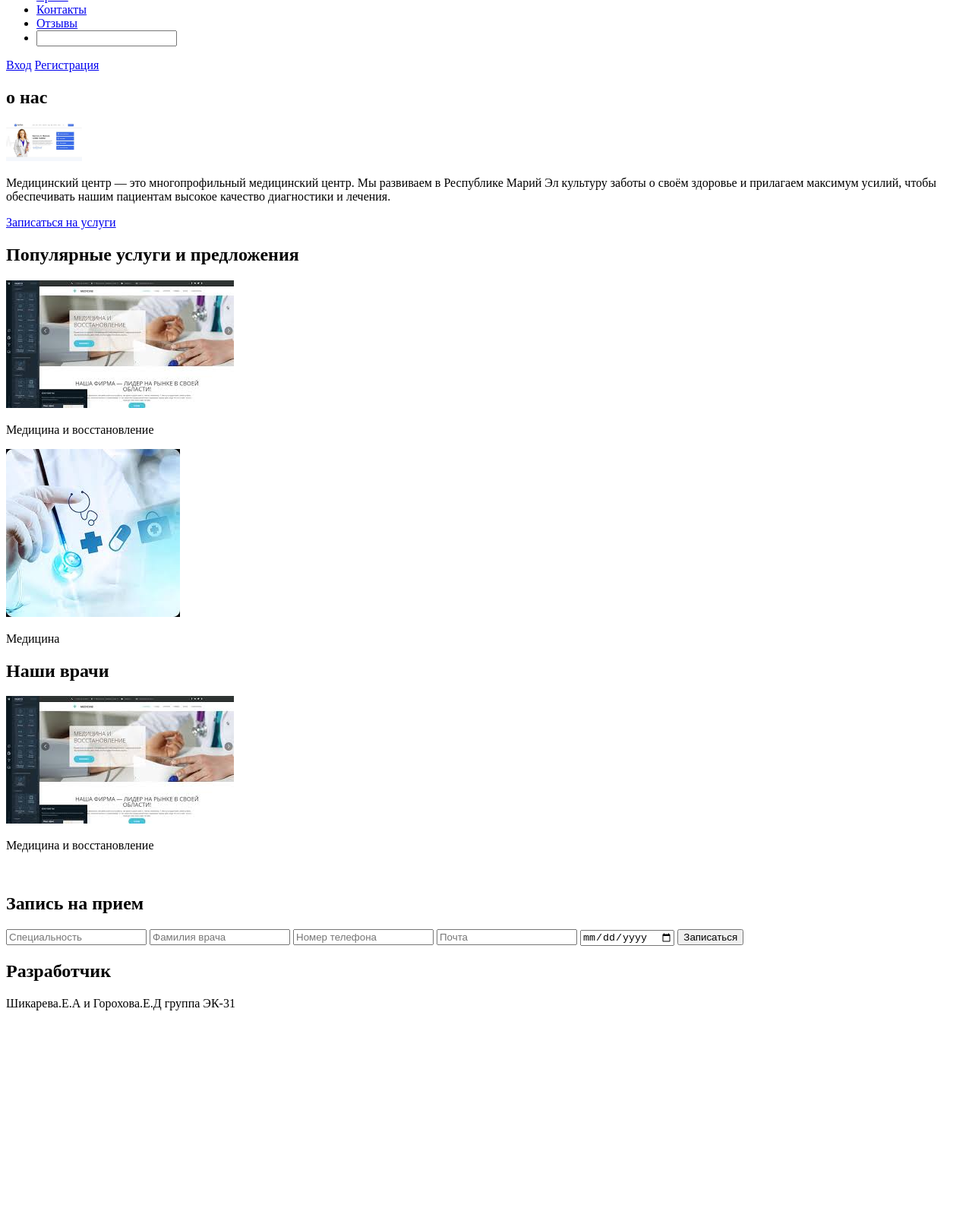
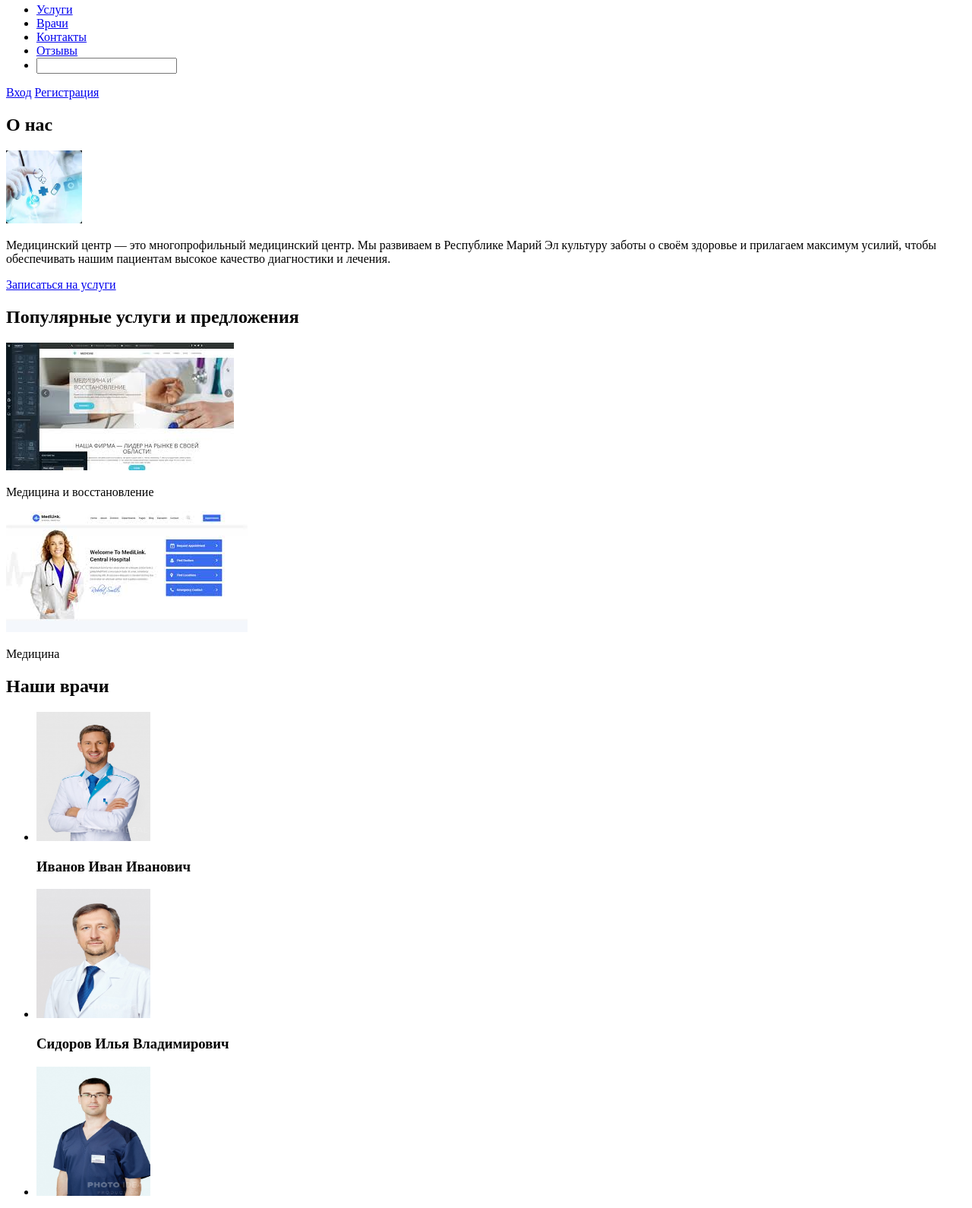
Before and after one commit to KatyaShikareva44/Health-care, a plain HTML site: page index.html in a window 1280 px wide. Shown: the part 74-1664 px from the top of the page at 76% size. Before the commit the page ends 1420 px from the top, so only its background shows below. Drawn offline with Linux system fonts and the light colour scheme.

Commit message:
Add files via upload

```diff
--- a/index.html
+++ b/index.html
@@ -7,7 +7,9 @@
 </head>
 <body>
     <header class="header">
-        <div><a href="#">Логотип</a></div>
+        <div><a href="#"> <img class="services__image" src="images/logo.avif" alt="Логотип" width="50" height="50"></a>
+
+        </div>
         <nav class="header__menu">
             <ul class="menu">
                 <li class="menu__item"><a class="menu__link" href="#">Услуги</a></li>
@@ -22,21 +24,21 @@
     </header>
     <main class="main">
         <section class="about">
-            <h2 class="about__title">о нас</h2>
-            <img class="about__image" src="images/Без названия.jpg" alt="" width="100">
+            <h2 class="about__title">О нас</h2>
+            <img class="about__image" src="images/Medicalcenter.jpg" alt="" width="100">
             <p>Медицинский центр — это многопрофильный медицинский центр. Мы развиваем в Республике Марий Эл культуру заботы о своём здоровье и прилагаем максимум усилий, чтобы обеспечивать нашим пациентам высокое качество диагностики и лечения.</p>
-            <a class="about__link" href="#">Записаться на услуги</a>
+            <a class="about__link" href="services.html">Записаться на услуги</a>
 
 
         </section>
         <section class="services">
             <h2 class="services__title">Популярные услуги и предложения</h2>
             <div class="services__group">
-                <img class="services__image" src="images/Без названия (2).jpg" alt="">
+                <img class="services__image" src="images/Medicineandrecovery.jpg" alt="">
                 <p class="services__text">Медицина и восстановление</p>
             </div>
             <div class="services__group">
-                <img class="services__image" src="images/Без названия (1).jpg" alt="">
+                <img class="services__image" src="images/Medicine.jpg" alt="">
                 <p class="services__text">Медицина</p>
             </div>
 
@@ -44,20 +46,27 @@
         </section>
         <section class="doctors">
             <h2 class="services__title">Наши врачи</h2>
-            <div class="services__group">
-                <img class="services__image" src="images/Без названия (2).jpg" alt="">
-                <p class="services__text">Медицина и восстановление</p>
-            </div>
-            <div>
-                <img src="" alt="">
-            </div>
+            <ul>
+                <li>
+                    <img src="images/doctor1.jpg" alt="Наши врачи" width="150" height="170">
+                    <h3>Иванов Иван Иванович</h3>
+                </li>
+                <li>
+                    <img src="images/doctor2.jpg" alt="Наши врачи" width="150" height="170">
+                    <h3>Сидоров Илья Владимирович</h3>
+                </li>
+                <li>
+                    <img src="images/doctor3.jpg" alt="Наши врачи" width="150" height="170">
+                    <h3>Петров Владимир Иванович</h3>
+                </li>
+            </ul>
         </section>
         <section>
             <form action="/">
                 <h1>Запись на прием</h1>
                 <input type="text" name="speciality" placeholder="Специальность" required>
                 <input type="text" name="surname" placeholder="Фамилия врача" required>
-                <input type="tell" name="phone" placeholder="Номер телефона" required>
+                <input type="number" name="phone" placeholder="Номер телефона" required>
                 <input type="email" name="post" placeholder="Почта" required>
                 <input type="date" name="date" required>
                 <button>Записаться</button>
--- a/styles/style.css
+++ b/styles/style.css
@@ -1,5 +1,5 @@
 .header{
-    background-color: aqua;
+    background-color: rgb(0, 89, 255);
     color: blueviolet;
 }
 .footer{
@@ -9,6 +9,12 @@
     color: blueviolet;
 }
 
-@font-face{
-    font-family: ;
+@font-face {
+    font-family: "Poppins";
+    src: url("../fonts/Poppins-Regular.woff2") format("woff2");
+    font-weight: normal;
 }
+
+body{
+    font-family: "Poppins";
+}
```
Also changed, not shown: services.html (+10 -5 lines), fonts/Poppins-Bold.woff2 (added), fonts/Poppins-Light.woff2 (added), fonts/Poppins-Regular.woff2 (added), images/Logo.avif (added), images/Medicalcenter.jpg (added), images/Medicine.jpg (added), images/Medicineandrecovery.jpg (added), images/doctor1.jpg (added), images/doctor2.jpg (added), images/doctor3.jpg (added).
